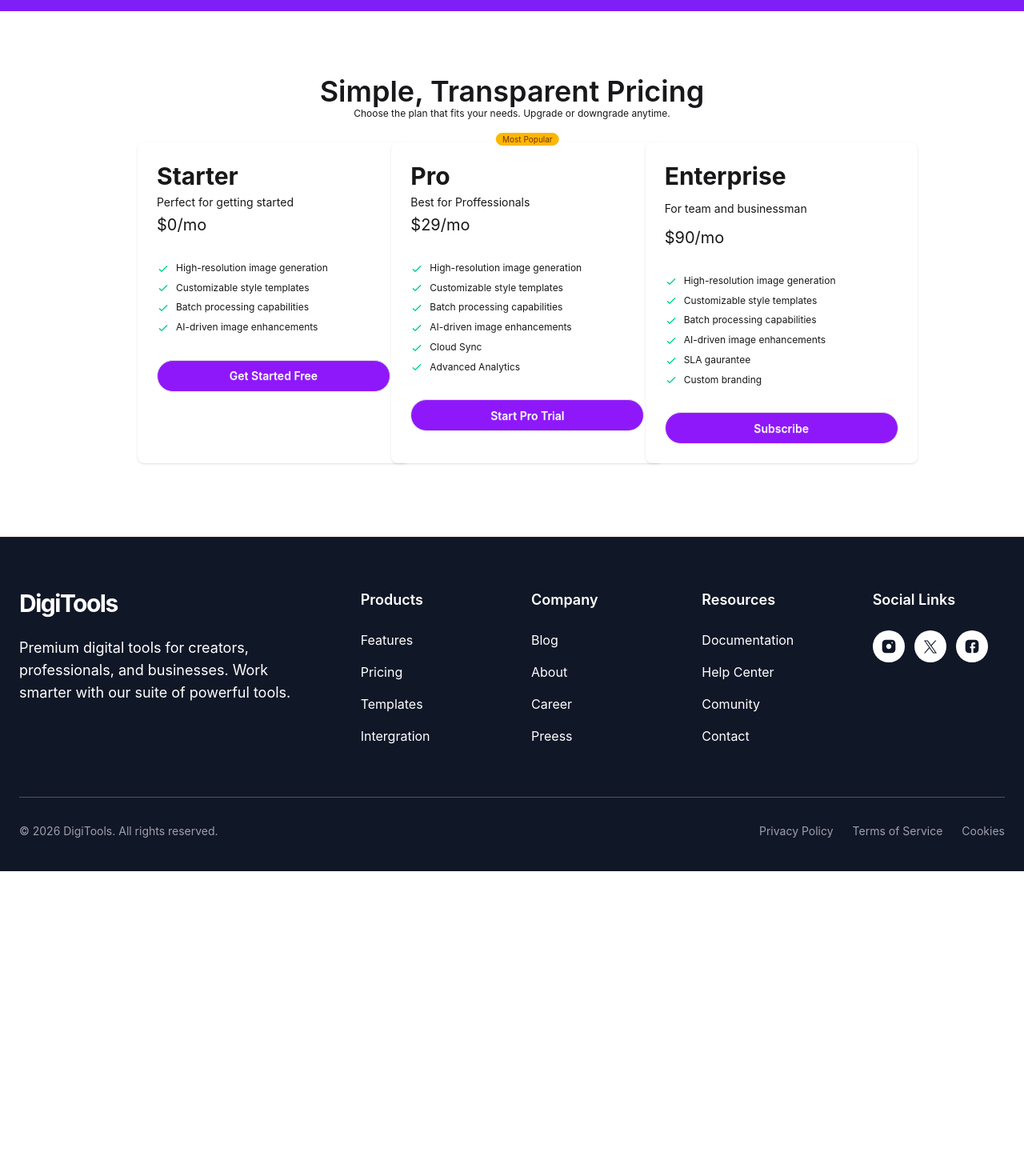
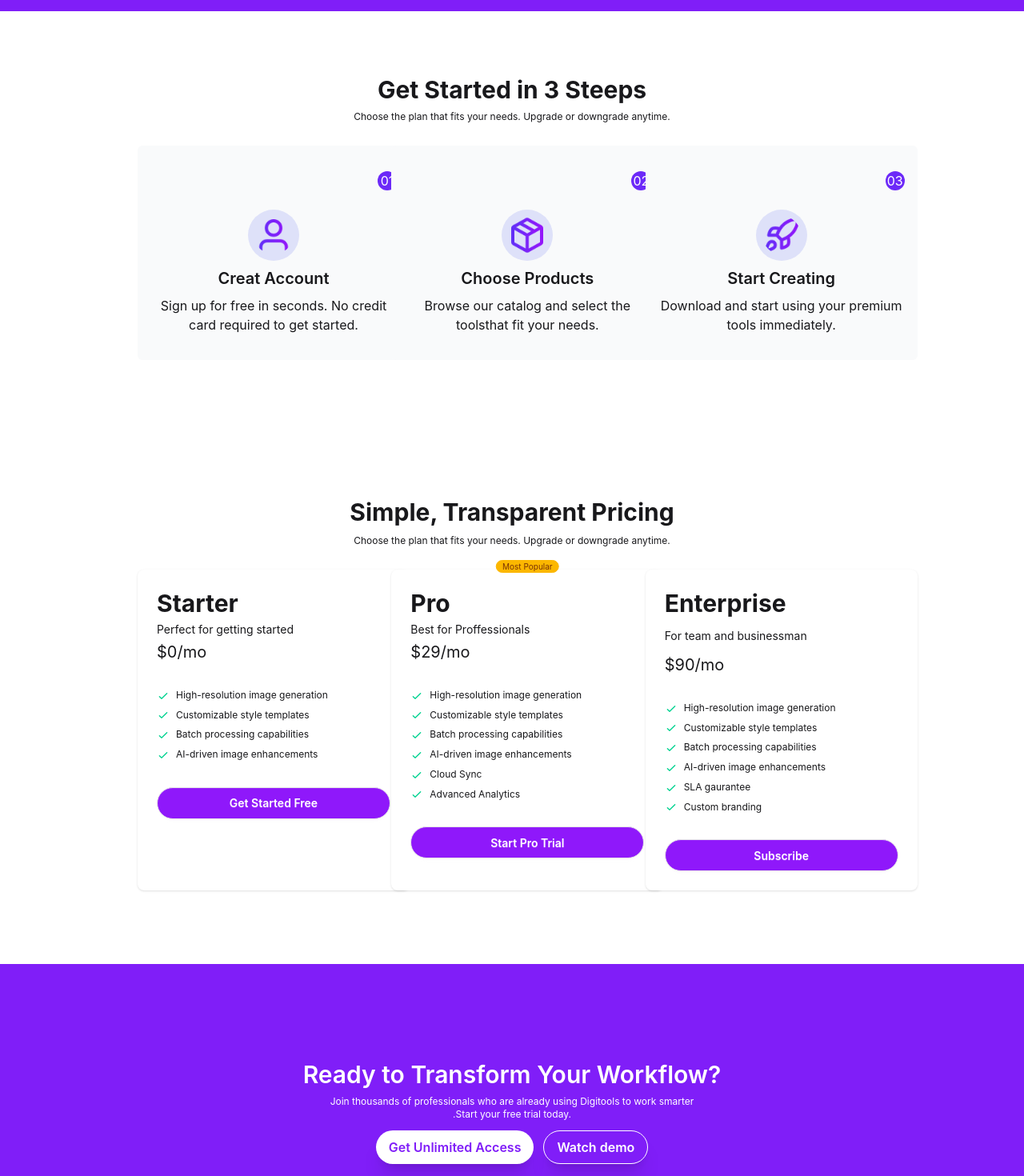
Before and after one commit to rumel-devv/digii-tools, a React (Vite) app: page / in a window 1280 px wide. Shown: the part 880-2350 px from the top of the page at 80% size. Before the commit the page ends 1969 px from the top, so only its background shows below. Built offline with nearby package versions, Linux system fonts and the light colour scheme.

Commit message:
complted design part

```diff
--- a/src/App.jsx
+++ b/src/App.jsx
@@ -1,9 +1,11 @@
 import './App.css'
 import Banner from './Components/Banner'
 import Footer from './Components/Footer'
+import GetStarted from './Components/GetStarted'
 import NavBar from './Components/Navbar'
 import Pricing from './Components/Pricing'
 import UserDtls from './Components/UserDtls'
+import Workflow from './Components/Workflow'
 
 function App() {
 
@@ -13,8 +15,9 @@ function App() {
       <NavBar></NavBar>
       <Banner></Banner>
       <UserDtls></UserDtls>
-
+        <GetStarted></GetStarted>
        <Pricing></Pricing>
+       <Workflow></Workflow>
       <Footer></Footer>
     </>
   )
--- /dev/null
+++ b/src/Components/GetStarted.jsx
@@ -0,0 +1,46 @@
+import React from 'react';
+import userImg from '../assets/user.png'
+import pckgImg from '../assets/package.png'
+import rocketImg from '../assets/rocket.png'
+
+const GetStarted = () => {
+    return (
+        <div className='w-full md:w-9/12 mx-auto py-20 space-y-4'>
+            <div className='text-center space-y-2'>
+            <h2 className='text-2xl md:text-3xl font-bold'>Get Started in 3 Steeps</h2>
+            <p className='text-xs'>Choose the plan that fits your needs. Upgrade or downgrade anytime.</p>
+          </div>
+
+            <div className='grid grid-cols-1 md:grid-cols-2 lg:grid-cols-3 gap-4 p-3'>
+
+                     <div className='bg-gray-50 w-full md:w-85 rounded-md space-y-6 py-8 px-4 '>
+                        <span className='flex flex-col items-end '><h2 className='bg-[#6C29F8] rounded-full w-6 h-6 text-center text-white  right-0'>01</h2></span>
+                        <span className='flex flex-col items-center space-y-2 '>
+                            <img className='bg-[#DEE1F9] rounded-full w-16 p-2' src={userImg} alt='User image'></img>
+                            <h4 className='text-xl font-semibold'>Creat Account</h4>
+                            <p className='text-center text-md'>Sign up for free in seconds. No credit card required to get started.</p>
+                        </span>
+                     </div>
+                     <div className='bg-gray-50 w-full md:w-85 rounded-md space-y-6 py-8 px-4 '>
+                        <span className='flex flex-col items-end '><h2 className='bg-[#6C29F8] rounded-full w-6 h-6 text-center text-white  right-0'>02</h2></span>
+                        <span className='flex flex-col items-center space-y-2 '>
+                            <img className='bg-[#DEE1F9] rounded-full w-16 p-2' src={pckgImg} alt='User image'></img>
+                            <h4 className='text-xl font-semibold'>Choose Products</h4>
+                            <p className='text-center text-md'>Browse our catalog and select the toolsthat fit your needs.</p>
+                        </span>
+                     </div>
+                     <div className='bg-gray-50 w-full md:w-85 rounded-md space-y-6 py-8 px-4 '>
+                        <span className='flex flex-col items-end '><h2 className='bg-[#6C29F8] rounded-full w-6 h-6 text-center text-white  right-0'>03</h2></span>
+                        <span className='flex flex-col items-center space-y-2 '>
+                            <img className='bg-[#DEE1F9] rounded-full w-16 p-2' src={rocketImg} alt='User image'></img>
+                            <h4 className='text-xl font-semibold'>Start Creating</h4>
+                            <p className='text-center text-md'>Download and start using your premium tools immediately.</p>
+                        </span>
+                     </div>
+
+            </div>
+        </div>
+    );
+};
+
+export default GetStarted;
--- a/src/Components/Pricing.jsx
+++ b/src/Components/Pricing.jsx
@@ -3,9 +3,9 @@ import React from 'react';
 const Pricing = () => {
     return (
         <div className="w-full md:w-9/12 mx-auto py-20 space-y-4 ">
-          <div className='text-center'>
-            <h2 className='text-2xl md:text-4xl font-semibold'>Simple, Transparent Pricing</h2>
-            <p className='text-xs'>Choose the plan that fits your needs. Upgrade or downgrade anytime.</p>
+          <div className='text-center space-y-2.5'>
+            <h2 className='text-2xl md:text-3xl font-bold'>Simple, Transparent Pricing</h2>
+            <p className='text-xs '>Choose the plan that fits your needs. Upgrade or downgrade anytime.</p>
           </div>
 
           <div className='grid grid-cols-1 md:grid-cols-2 lg:grid-cols-3 gap-4 p-3 mx-auto'>
--- /dev/null
+++ b/src/Components/Workflow.jsx
@@ -0,0 +1,18 @@
+import React from 'react';
+
+const Workflow = () => {
+    return (
+      <div className='bg-[#801EF8] p-10 md:p-30'>
+            <div className='text-center  text-white space-y-2'>
+                <h2 className='text-3xl font-semibold'>Ready to Transform Your Workflow?</h2>
+                <p className='text-xs'>Join thousands of professionals who are already using Digitools to work smarter<br></br>.Start your free trial today.</p>
+            </div>
+               <div className="flex  gap-3 pt-3 justify-center">
+                        <button className=" px-4 py-2 rounded-full font-semibold text-md shadow-xl flex items-center gap-3  text-[#801EF8] bg-white"> Get Unlimited Access</button>
+                        <button className="px-1 md:px-4 py-2 font-semibold text-md shadow-xl flex items-center gap-1 text-white border border-white rounded-full">Watch demo</button>
+                      </div>
+        </div>
+    );
+};
+
+export default Workflow;
```
